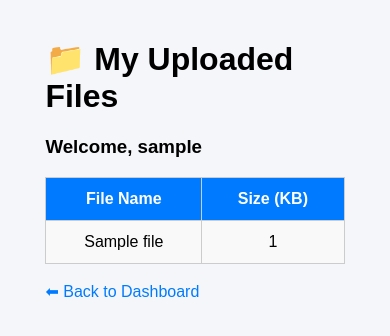
After one commit to 4kshay19/FaceLock, a Flask app: template templates/my_files.html in a window 390 px wide. The commit adds this page. Shown: the top 336 px of the page. Run offline with Flask 3, Linux system fonts and the light colour scheme; the template is opened without the code that fills it: most values are stand-ins (such as "Sample title", 1, 10 or a date in 2020); parts of the project's set-up code (start-up, migrations or seed data) failed here and were passed over.

Commit message:
Enhanced UI with modern design, animations, responsive layout, and improved user experience

```diff
--- a/app.py
+++ b/app.py
@@ -88,3 +88,68 @@ user = {
     "email": email,
     "password": hashed_password
 }
+username = request.form["username"]
+
+folder_path = os.path.join("static", "faces", username)
+
+os.makedirs(folder_path, exist_ok=True)
+@app.route("/register", methods=["GET", "POST"])
+def register():
+
+    if request.method == "POST":
+
+        username = request.form["username"]
+        fullname = request.form["fullname"]
+        email = request.form["email"]
+        password = request.form["password"]
+        confirm_password = request.form["confirm_password"]
+
+        if password != confirm_password:
+            return "Passwords do not match"
+
+        # Save username in session
+        session["username"] = username
+
+        # Create user's face folder
+        folder_path = os.path.join("static", "faces", username)
+        os.makedirs(folder_path, exist_ok=True)
+
+        return redirect(url_for("register_face"))
+
+    return render_template("register.html")
+
+@app.route("/register-face")
+def register_face():
+
+    username = session.get("username")
+
+    return render_template(
+        "register_face.html",
+        username=username
+    )
+from flask import render_template
+import os
+
+UPLOAD_FOLDER = "uploads"
+
+@app.route("/myfiles/<username>")
+def my_files(username):
+
+    user_folder = os.path.join(UPLOAD_FOLDER, username)
+
+    files = []
+
+    if os.path.exists(user_folder):
+        for file in os.listdir(user_folder):
+            path = os.path.join(user_folder, file)
+
+            files.append({
+                "name": file,
+                "size": round(os.path.getsize(path) / 1024, 2)
+            })
+
+    return render_template(
+        "my_files.html",
+        username=username,
+        files=files
+    )
--- /dev/null
+++ b/static/css/dashboard.css
@@ -0,0 +1,74 @@
+body{
+    font-family: Arial, sans-serif;
+    background:#f4f6f9;
+}
+
+.container{
+    width:80%;
+    margin:auto;
+    margin-top:40px;
+}
+
+table{
+    width:100%;
+    border-collapse:collapse;
+}
+
+table th,
+table td{
+    border:1px solid #ccc;
+    padding:12px;
+    text-align:center;
+}
+
+table th{
+    background:#007BFF;
+    color:white;
+}
+
+tr:nth-child(even){
+    background:#f9f9f9;
+}
+
+a{
+    text-decoration:none;
+    color:#007BFF;
+}
+
+.btn{
+    width:100%;
+    padding:15px;
+    border:none;
+    border-radius:12px;
+    font-size:18px;
+    cursor:pointer;
+    transition:0.3s;
+    background:#2563eb;
+    color:white;
+}
+
+.btn:hover{
+    transform:translateY(-3px);
+    box-shadow:0 8px 20px rgba(0,0,0,.25);
+}
+
+
+input{
+    width:100%;
+    padding:14px;
+    border-radius:10px;
+    border:1px solid #ccc;
+    font-size:16px;
+}
+
+input:focus{
+    border-color:#2563eb;
+    outline:none;
+}
+
+.card{
+    background:white;
+    padding:30px;
+    border-radius:18px;
+    box-shadow:0 15px 40px rgba(0,0,0,.15);
+}
--- a/templates/dashboard.html
+++ b/templates/dashboard.html
@@ -1 +1,6 @@
 <a href="/profile" class="btn">Profile</a>
+<a href="/myfiles/{{ username }}">
+    <button>
+        📁 My Files
+    </button>
+</a>
--- a/templates/login.html
+++ b/templates/login.html
@@ -19,3 +19,5 @@
     </div>
 </body>
 </html>
+
+<div id="loader" class="loader"></div>
--- /dev/null
+++ b/templates/my_files.html
@@ -0,0 +1,54 @@
+<!DOCTYPE html>
+<html>
+<head>
+    <title>My Files</title>
+    <link rel="stylesheet"
+          href="{{ url_for('static', filename='css/dashboard.css') }}">
+</head>
+
+<body>
+
+<div class="container">
+
+    <h1>📁 My Uploaded Files</h1>
+
+    <h3>Welcome, {{ username }}</h3>
+
+    <table>
+
+        <tr>
+            <th>File Name</th>
+            <th>Size (KB)</th>
+        </tr>
+
+        {% if files %}
+
+            {% for file in files %}
+
+            <tr>
+                <td>{{ file.name }}</td>
+                <td>{{ file.size }}</td>
+            </tr>
+
+            {% endfor %}
+
+        {% else %}
+
+            <tr>
+                <td colspan="2">
+                    No uploaded files found.
+                </td>
+            </tr>
+
+        {% endif %}
+
+    </table>
+
+    <br>
+
+    <a href="/">⬅ Back to Dashboard</a>
+
+</div>
+
+</body>
+</html>
```
Also changed, not shown: static/css/profile.css (+15 -0 lines), templates/register_face.html (+82 -0 lines), encryption/key_manager.py (added), templates/Uploads/Mahesh/image.png (added), 6 other files.
